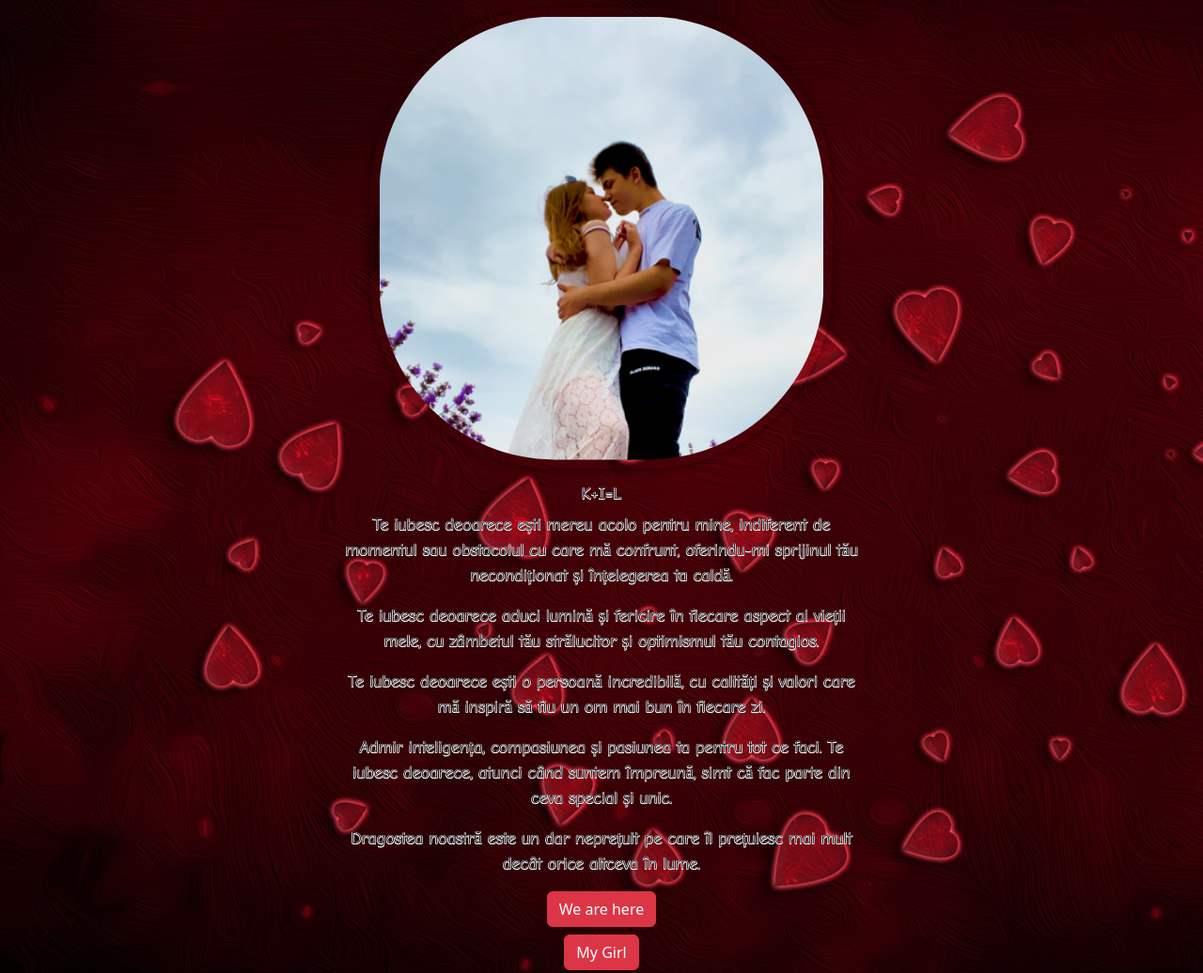
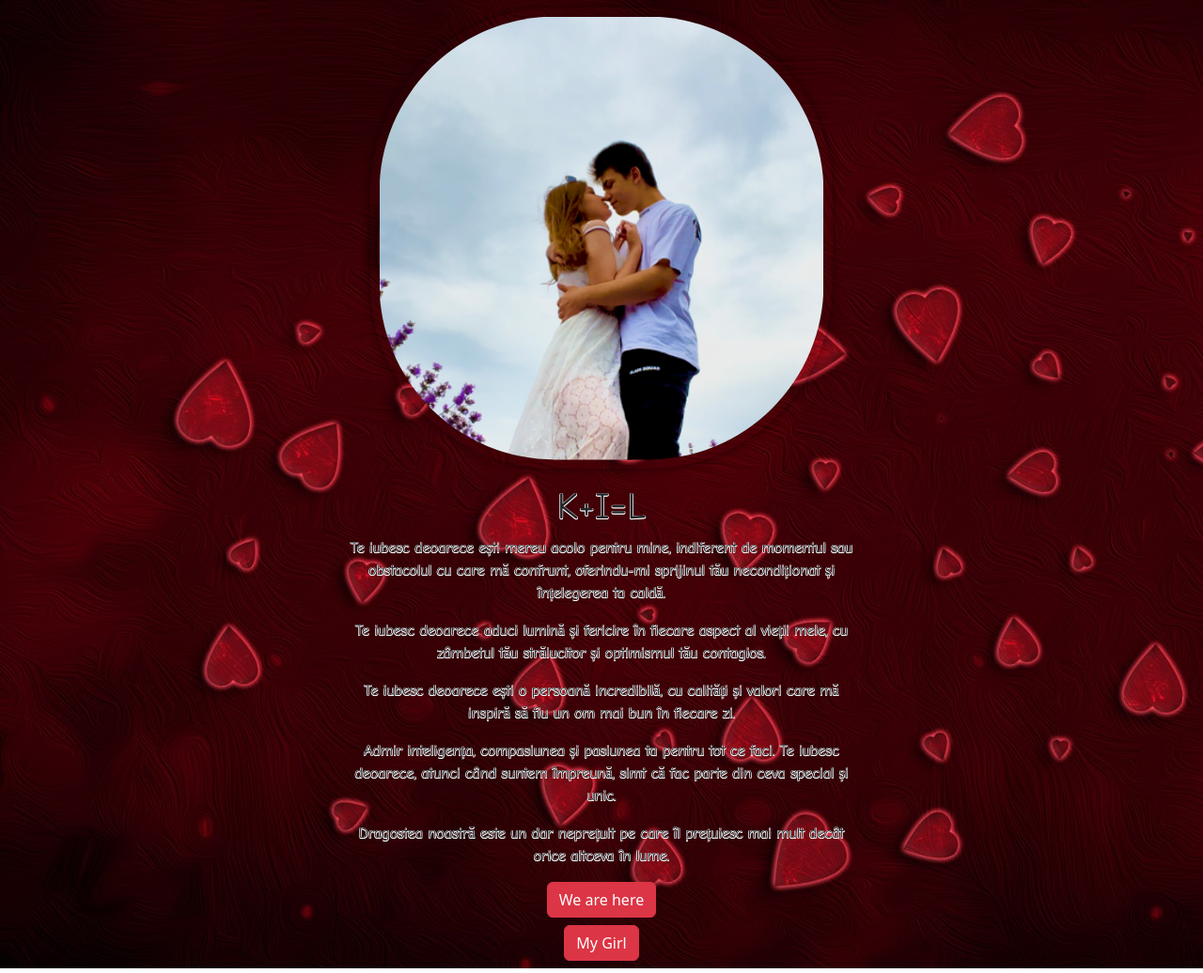
Before and after one commit to klooovely/IK, a plain HTML site: page index.html in a window 1280 px wide. Shown: the top 1036 px of the page at 94% size. Drawn offline with nearby package versions, Linux system fonts and the light colour scheme.

Commit message:
Update index.html

```diff
--- a/index.html
+++ b/index.html
@@ -11,6 +11,10 @@
       integrity="sha384-T3c6CoIi6uLrA9TneNEoa7RxnatzjcDSCmG1MXxSR1GAsXEV/Dwwykc2MPK8M2HN"
       crossorigin="anonymous"
     />
+    <link rel="apple-touch-icon" sizes="180x180" href="/apple-touch-icon.png" />
+    <link rel="icon" type="image/png" sizes="32x32" href="/favicon-32x32.png" />
+    <link rel="icon" type="image/png" sizes="16x16" href="/favicon-16x16.png" />
+    <link rel="manifest" href="/site.webmanifest" />
     <style>
       .rounded-img {
         width: 90%;
@@ -31,10 +35,9 @@
               .text {
                 text-shadow: 0.5px 0.5px 0 #ffffff, -0.5px 0.5px 0 #ffffff,
                   0.5px -0.5px 0 #ffffff, -0.5px -0.5px 0 #ffffff;
-                font-size: large;
               }
             </style>
-            <h1 big class="text">K+I=L</h1>
+            <h1 class="text">K+I=L</h1>
             <p class="text">
               Te iubesc deoarece ești mereu acolo pentru mine, indiferent de
               momentul sau obstacolul cu care mă confrunt, oferindu-mi sprijinul
```
